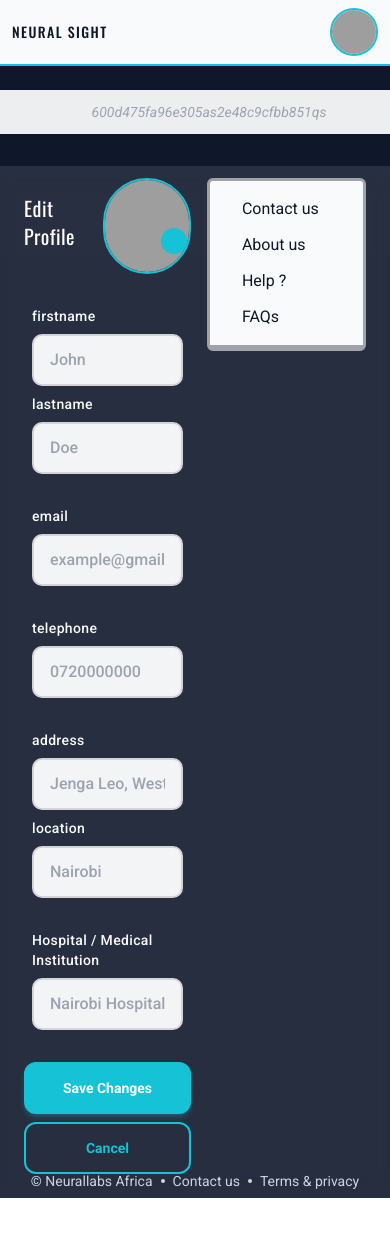
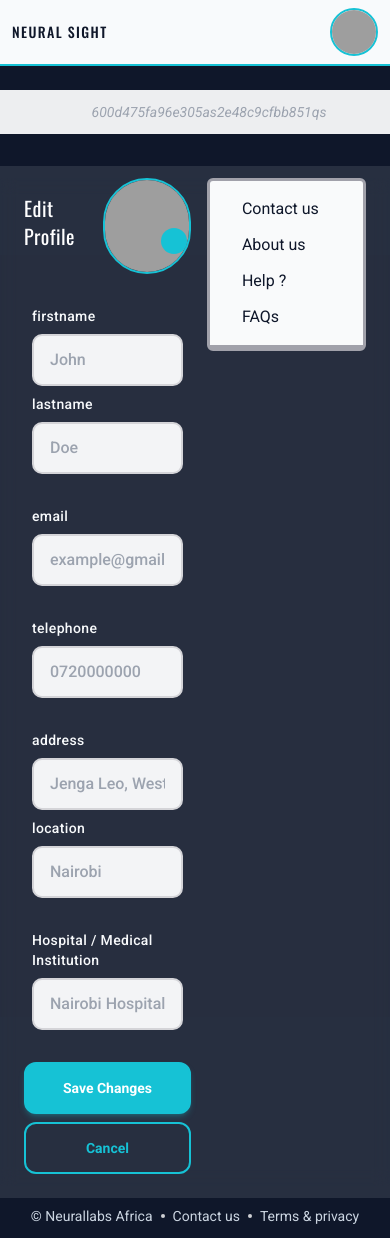
Before and after one commit to NeuralSight/NeuralSight, a Next.js app: page /settings in a window 390 px wide. Before the commit the page ends 1198 px from the top, so only its background shows below. Built offline with nearby package versions, Linux system fonts and the light colour scheme; grey boxes are pictures that could not be loaded; some icons are missing.

Commit message:
changed item layout

```diff
--- a/components/dashboard/MainContentSection.tsx
+++ b/components/dashboard/MainContentSection.tsx
@@ -176,7 +176,7 @@ const MainContentSection = (props: Props) => {
             </div>
           </div>
 
-          <div className='px-4 h-full w-full lg:h-[520px] max-h-fit bg-white overflow-y-scroll scrollbar-thin scrollbar-thumb-primary-light scrollbar-track-primary-light/20 scrollbar-thumb-rounded-full scrollbar-track-rounded-full scroll-smooth '>
+          <div className='px-4 h-full w-full lg:h-[560px] max-h-fit bg-white overflow-y-scroll scrollbar-thin scrollbar-thumb-primary-light scrollbar-track-primary-light/20 scrollbar-thumb-rounded-full scrollbar-track-rounded-full scroll-smooth'>
             {!isListView ? (
               <div className='grid grid-cols-1 md:grid-cols-2 xl:grid-cols-3 gap-3 2xl:gap-6 py-3 '>
                 {/* Here will contain add button and image cards */}
--- a/pages/layout.tsx
+++ b/pages/layout.tsx
@@ -25,12 +25,12 @@ const Layout = ({ children }: Props) => {
           <SmallDeviceNavBar />
         </header>
       )}
-      <div className='h-full w-full flex justify-between '>
+      <div className='h-full w-full flex justify-between pb-10 lg:pb-0'>
         {isLargeDevice && <SideBar />}
         {children}
       </div>
       {/* copyright */}
-      <footer className='absolute bottom-[0.6%] xl:bottom-[1.2%] flex w-full space-x-2 justify-center items-center'>
+      <footer className='absolute bottom-0 pb-3 flex w-full space-x-2 justify-center items-center'>
         <p className=' text-sm lg:text-base text-slate-300 '>
           &#169; Neurallabs Africa
         </p>
--- a/pages/settings/index.tsx
+++ b/pages/settings/index.tsx
@@ -6,7 +6,7 @@ type Props = {}
 function settings({}: Props) {
   return (
     <Layout>
-      <main className='w-full h-[93%] flex pt-6 justify-evenly'>
+      <main className='w-full h-[94%] flex pt-6 justify-evenly'>
         <section className='hidden lg:block w-full lg:w-auto xl:w-auto'>
           <SettingOptionSection />
         </section>
```
